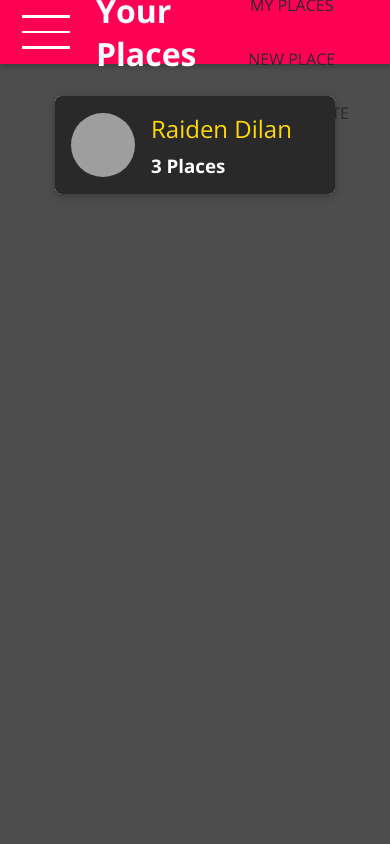
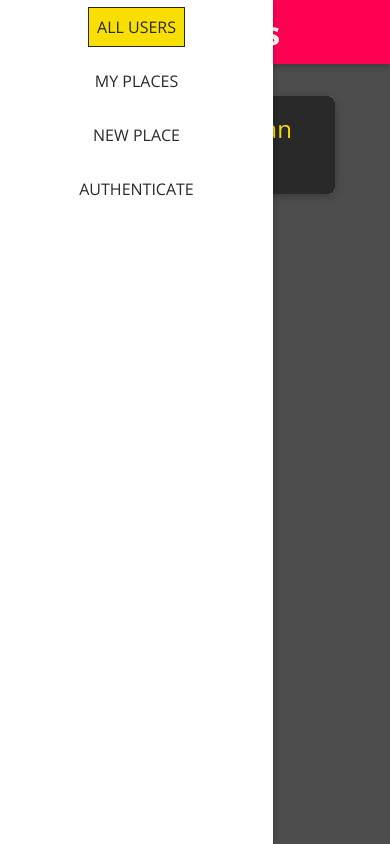
Before and after one commit to RaidenDilan/react-frontend-01-starting-setup, a React (Create React App) app: page / in a window 390 px wide. Built offline with nearby package versions, Linux system fonts and the light colour scheme; grey boxes are pictures that could not be loaded.

Commit message:
Implementing a Basic Desktop & Mobile Navigation

```diff
--- a/src/shared/components/Navigation/MainNavigation/MainNavigation.js
+++ b/src/shared/components/Navigation/MainNavigation/MainNavigation.js
@@ -2,10 +2,18 @@
 import { Link } from 'react-router-dom';
 import MainHeader from '../MainHeader/MainHeader';
 import NavLinks from '../NavLinks/NavLinks';
+import SideDrawer from '../SideDrawer/SideDrawer';
 import './MainNavigation.css';
 
 const MainNavigation = props => {
-  return <MainHeader>
+  return (
+    <React.Fragment>
+      <SideDrawer>
+        <nav className=' main-navigation__drawer_nav'>
+          <NavLinks />
+        </nav>
+      </SideDrawer>
+      <MainHeader>
         <button className='main-navigation__menu-btn'>
           <span />
           <span />
@@ -14,10 +22,12 @@
         <h1 className='main-navigation__title'>
           <Link to='/'>Your Places</Link>
         </h1>
-    <nav>
+        <nav className='main-navigation__header-nav'>
           <NavLinks />
         </nav>
-  </MainHeader>;
+      </MainHeader>
+    </React.Fragment>
+  );
 };
 
 export default MainNavigation;
--- a/src/shared/components/Navigation/SideDrawer/SideDrawer.css
+++ b/src/shared/components/Navigation/SideDrawer/SideDrawer.css
@@ -0,0 +1,10 @@
+.side-drawer {
+  position: fixed;
+  left: 0;
+  top: 0;
+  z-index: 100;
+  height: 100vh;
+  width: 70%;
+  background: white;
+  box-shadow: 0 2px 8px rgba(0, 0, 0, 0.26);
+}
--- a/src/shared/components/Navigation/SideDrawer/SideDrawer.js
+++ b/src/shared/components/Navigation/SideDrawer/SideDrawer.js
@@ -0,0 +1,9 @@
+import React from 'react';
+
+import './SideDrawer.css';
+
+const SideDrawer = props => {
+  return <aside className='side-drawer'>{ props.children }</aside>;
+};
+
+export default SideDrawer;
```
Lines whose indentation alone changed are shown as unchanged.
